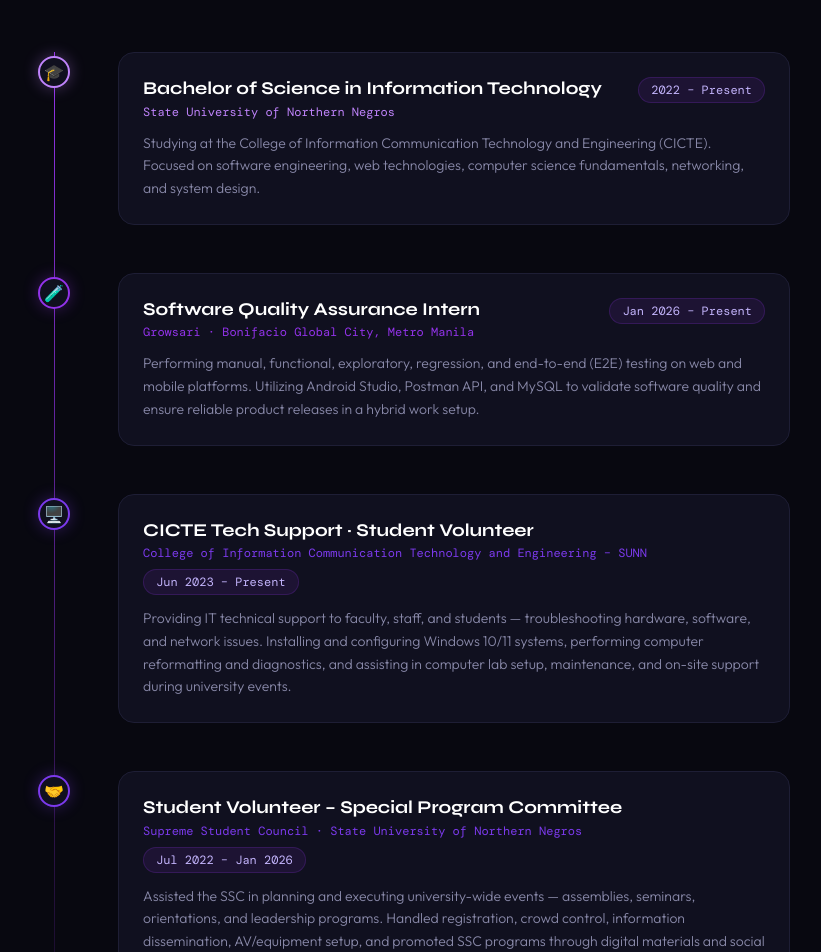
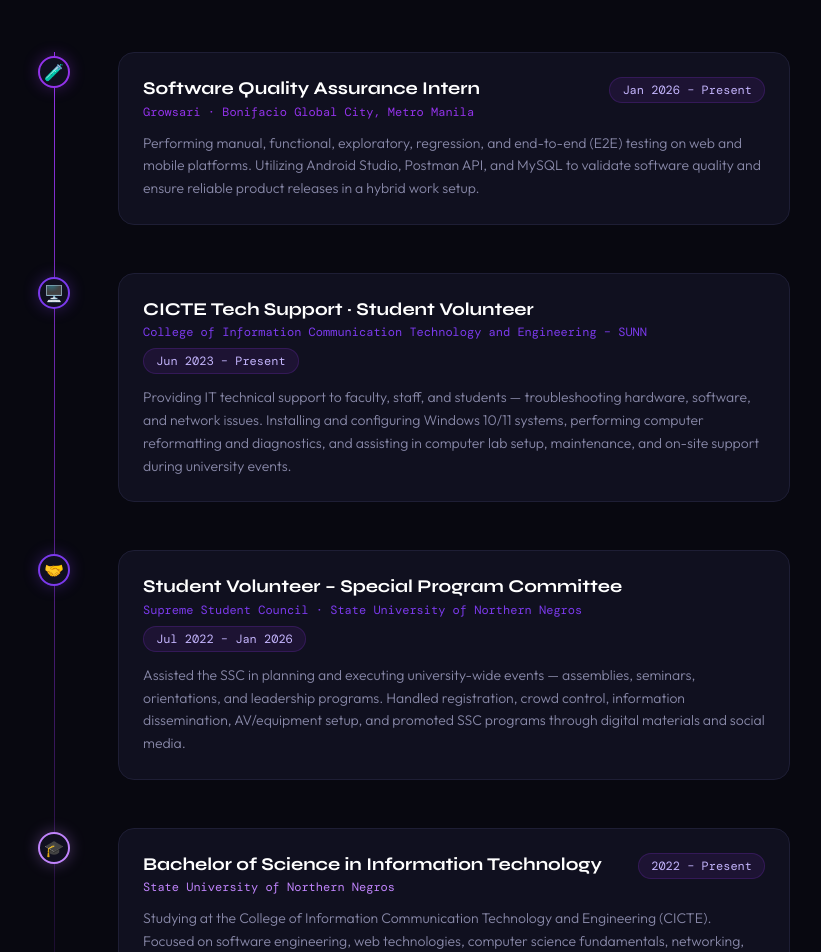
Before and after one commit to JenxxAI/carlos-portfolio, a Next.js app: page / in a window 1280 px wide. Shown: the part 1680-2632 px from the top of the page, without its empty margins (42-863 px from the left). Built offline with nearby package versions, Linux system fonts and the light colour scheme; a web font is replaced by a local one.

Commit message:
Re-arrange experience entries newest first

```diff
--- a/components/Experience.tsx
+++ b/components/Experience.tsx
@@ -1,15 +1,6 @@
 import ScrollReveal from './ScrollReveal'
 
 const experiences = [
-  {
-    type: 'education',
-    title: 'Bachelor of Science in Information Technology',
-    org: 'State University of Northern Negros',
-    period: '2022 – Present',
-    description:
-      'Studying at the College of Information Communication Technology and Engineering (CICTE). Focused on software engineering, web technologies, computer science fundamentals, networking, and system design.',
-    icon: '🎓',
-  },
   {
     type: 'intern',
     title: 'Software Quality Assurance Intern',
@@ -36,6 +27,15 @@
     description:
       'Assisted the SSC in planning and executing university-wide events — assemblies, seminars, orientations, and leadership programs. Handled registration, crowd control, information dissemination, AV/equipment setup, and promoted SSC programs through digital materials and social media.',
     icon: '🤝',
+  },
+  {
+    type: 'education',
+    title: 'Bachelor of Science in Information Technology',
+    org: 'State University of Northern Negros',
+    period: '2022 – Present',
+    description:
+      'Studying at the College of Information Communication Technology and Engineering (CICTE). Focused on software engineering, web technologies, computer science fundamentals, networking, and system design.',
+    icon: '🎓',
   },
 ]
 
```
